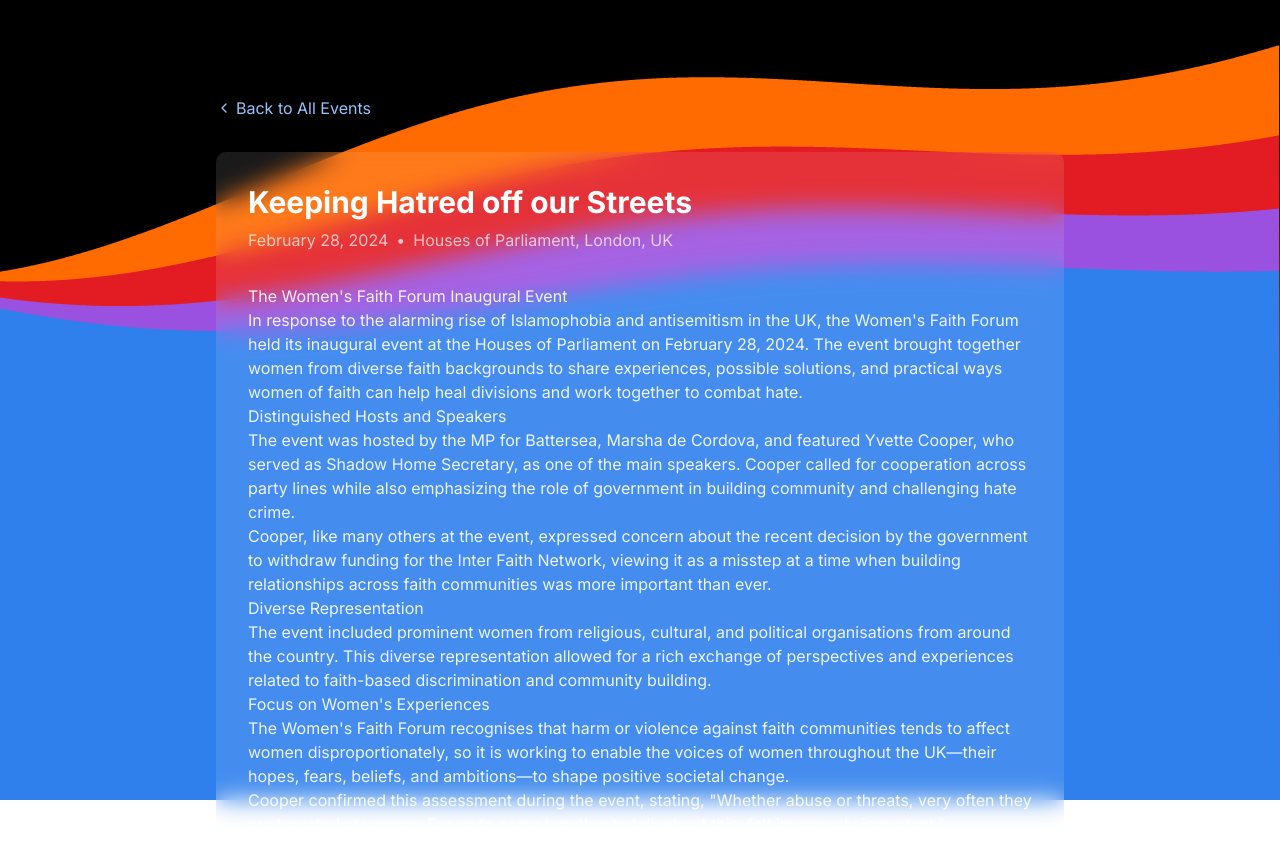
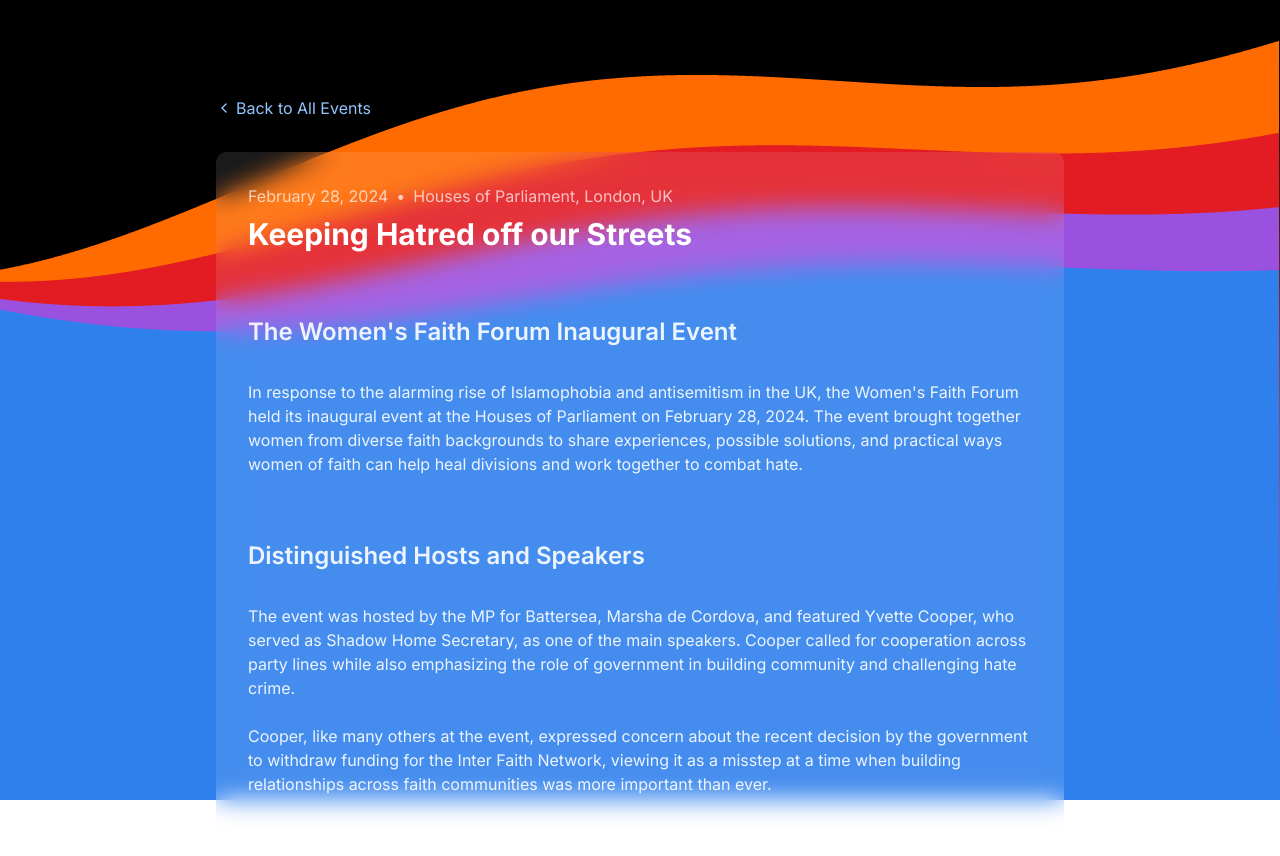
Before and after one commit to jmadeiros/wff1, a Next.js app: page /events/keeping-hatred-off-our-streets in a window 1280 px wide. Shown: the top 856 px of the page. Built offline with nearby package versions, Linux system fonts and the light colour scheme.

Commit message:
Update event page styling with gradient backgrounds and improved image display

```diff
--- a/src/app/events/[slug]/page.tsx
+++ b/src/app/events/[slug]/page.tsx
@@ -4,6 +4,7 @@ import WaveBackground from "@/components/layout/WaveBackground"
 import { notFound } from "next/navigation"
 import { getEventBySlug } from "@/lib/api/events"
 import { events } from "@/lib/events"
+import Image from "next/image"
 
 // Generate static params for all events
 export async function generateStaticParams() {
@@ -13,12 +14,24 @@ export async function generateStaticParams() {
   }))
 }
 
-export default async function EventPage({ params }: { params: { slug: string } }) {
-  const event = await getEventBySlug(params.slug)
+interface PageProps {
+  params: Promise<{ slug: string }>
+}
+
+export default async function EventPage({ params }: PageProps) {
+  const resolvedParams = await params
+
+  if (!resolvedParams?.slug) {
+    notFound()
+  }
+
+  const event = await getEventBySlug(resolvedParams.slug)
 
   if (!event) {
     notFound()
   }
+
+  const isHateCrimeEvent = resolvedParams.slug === "national-hate-crime-awareness-week"
 
   return (
     <main className="min-h-screen relative">
@@ -32,18 +45,68 @@ export default async function EventPage({ params }: { params: { slug: string } }
 
           <article className="bg-white/10 backdrop-blur-md p-8 rounded-lg">
             <header className="mb-8">
-              <h1 className="text-3xl font-bold text-white mb-2">{event.title}</h1>
-              <div className="text-white/70">
+              <div className="text-white/70 mb-2">
                 <span>{event.date}</span>
                 <span className="mx-2">•</span>
                 <span>{event.location}</span>
               </div>
+              <h1 className="text-3xl font-bold text-white">{event.title}</h1>
             </header>
 
-            <div
-              className="prose prose-invert prose-lg max-w-none text-white/90"
-              dangerouslySetInnerHTML={{ __html: event.content || "" }}
-            />
+            {isHateCrimeEvent ? (
+              <div className="text-white text-lg">
+                <div className="bg-gradient-to-b from-red-500 to-purple-600 py-6 px-4 -mx-4 mb-6">
+                  <h2 className="text-2xl font-semibold mb-4">Event Overview</h2>
+                  <p className="mb-6">The publication of new hate crime figures from the Home Office was the background for an event in parliament on 15th October, hosted by the Women's Faith Forum as part of National Hate Crime Awareness Week.</p>
+
+                  <p className="mb-6">Whilst hate crime overall had declined slightly this year, the figures showed the highest annual count in religious hate crime offences since the department began collecting data in 2012, driven by anti-Jewish and anti-Muslim hate crime.</p>
+                </div>
+
+                <div className="bg-gradient-to-b from-purple-600 to-blue-500 py-6 px-4 -mx-4 mb-6">
+                  <h2 className="text-2xl font-semibold mb-4">Distinguished Attendees</h2>
+                  <p className="mb-6">Hosted by Sarah Sackman KC MP, Solicitor General, and attended by Lord Khan, Minister for Faith, the event in parliament was attended by over 50 women of faith from civil society organisations and joined by 6 parliamentarians. It provided an opportunity to share lived experiences, initiatives, and the demands of civil society around faith-based hate crime.</p>
+
+                  <div className="my-8">
+                    <img
+                      src="/images/events/national-hate-crime-awareness-week.jpg"
+                      alt="Women's Faith Forum members and parliamentarians at the National Hate Crime Awareness Week event"
+                      className="w-full"
+                    />
+                  </div>
+
+                  <p className="mb-6">Ms Sackman told the meeting of the Women's Faith Forum that raising awareness of hate crime and the presence of the meeting in itself was an act of hope. Ms Sackman's call to the meeting was that the Britain represented in the forum should be the Britain we should want to be part of.</p>
+
+                  <p className="mb-6">She said, "I was inspired to join the incredible Women's Faith Forum & help set out this government's agenda for tackling Hate Crime. From education to law enforcement, you have a commitment from us to address the rise we've seen in religiously motivated attacks."</p>
+                </div>
+
+                <div className="bg-blue-500 py-6 px-4 -mx-4 mb-6">
+                  <h2 className="text-2xl font-semibold mb-4">Parliamentary Support</h2>
+                  <p className="mb-6">The event was attended by parliamentarians from Jewish, Christian, Sikh and Muslim traditions and, additionally featured speakers from all faiths and none.</p>
+
+                  <p className="mb-6">Christine Jardine MP Lib Dem (Edinburgh West) and Spokesperson for Women and Equalities said that we are standing at a very difficult point in history with the explosion of Islamophobia and antisemitism. She urged the women to talk openly about it and to act in their communities. She also said the police need to be trusted to respond swiftly and that MPs must play their role by watching their words and setting a constructive tone for public debate.</p>
+
+                  <p className="mb-6">Laura Marks, co-founder of the Women's Faith Forum said, "The women of Britain are particularly vulnerable to hate crime and equally, hold the key to understanding ways to address it. The Women's Faith Forum allows the often unheard but highly effective voices of the women of the faith communities, to be heard by policy makers and to change the national narrative."</p>
+                </div>
+
+                <div className="bg-blue-500 py-6 px-4 -mx-4">
+                  <h2 className="text-2xl font-semibold mb-4">Community Voices</h2>
+                  <p className="mb-6">Kirith Entwistle MP, Labour (Bolton North East) encouraged members to keep putting themselves forward and to be proud of their faith identity. She urged the attendees to ensure that the fire of hate crime is not allowed to be ignited.</p>
+
+                  <p className="mb-6">Anna Dixon MP Labour (Shipley) spoke about Bradford's long and well-established history as a city of sanctuary following the race riots in 2001 and the formation of the Bradford Hate Crime Alliance.</p>
+
+                  <p className="mb-6">Other MPs attending and speaking were Preet Kaur Gill MP for Birmingham Edgbaston, who spoke movingly about her own experiences of hate crime, and Satvir Kaur MP for Southampton.</p>
+
+                  <p className="mb-6">Hadiya Masieh, Founder and Executive Director of The Groundswell Project, said: "As we map hatred, we must also map kindness. In the darkness of hate crime haters divide – we must unify. We must promote kindness at all costs."</p>
+
+                  <p className="mb-6">Rev'd Lucy Winkett, Priest, St James Piccadilly reflected on how this year marks the 30th year of the anniversary of the ordination of women in the CofE when there had been an explosion of hate against women and the role of women in leadership. She had felt vulnerable going out into the street with her collar on but she encouraged women in religious circles to keep on moving from the private to the public – to lead, to teach, to be visible – to promote compassion and inclusion. "We cannot leave the interpretation of our scriptures to others."</p>
+                </div>
+              </div>
+            ) : (
+              <div
+                className="prose prose-invert prose-lg max-w-none text-white/90 [&>h2]:text-2xl [&>h2]:font-semibold [&>h2]:mt-16 [&>h2]:mb-8 [&>p]:mb-6 [&>img]:block [&>img]:max-w-full"
+                dangerouslySetInnerHTML={{ __html: event.content || "" }}
+              />
+            )}
           </article>
         </div>
       </div>
--- a/src/app/globals.css
+++ b/src/app/globals.css
@@ -163,3 +163,11 @@
 .list-item-desc {
   @apply line-clamp-2 text-sm leading-snug text-white/70;
 }
+
+/* Event image styling */
+.prose img {
+  display: block;
+  width: 100%;
+  margin-top: 2rem;
+  margin-bottom: 2rem;
+}
--- a/src/lib/events.ts
+++ b/src/lib/events.ts
@@ -19,7 +19,18 @@ export const events: Record<string, Event> = {
       <h2>Distinguished Attendees</h2>
       <p>Hosted by Sarah Sackman KC MP, Solicitor General, and attended by Lord Khan, Minister for Faith, the event in parliament was attended by over 50 women of faith from civil society organisations and joined by 6 parliamentarians. It provided an opportunity to share lived experiences, initiatives, and the demands of civil society around faith-based hate crime.</p>
 
-    <p>Ms Sackman told the meeting of the Women's Faith Forum that raising awareness of hate crime and the presence of the meeting in itself was an act of hope. Ms Sackman's call to the meeting was that the Britain represented in the forum should be the Britain we should want to be part of. She said, "I was inspired to join the incredible Women's Faith Forum & help set out this government's agenda for tackling Hate Crime. From education to law enforcement, you have a commitment from us to address the rise we've seen in religiously motivated attacks."</p>
+      <figure>
+        <img
+          src="/images/events/national-hate-crime-awareness-week.jpg"
+          alt="Women's Faith Forum members and parliamentarians at the National Hate Crime Awareness Week event"
+          width="100%"
+          height="auto"
+        />
+      </figure>
+
+      <p>Ms Sackman told the meeting of the Women's Faith Forum that raising awareness of hate crime and the presence of the meeting in itself was an act of hope. Ms Sackman's call to the meeting was that the Britain represented in the forum should be the Britain we should want to be part of.</p>
+
+      <p>She said, "I was inspired to join the incredible Women's Faith Forum & help set out this government's agenda for tackling Hate Crime. From education to law enforcement, you have a commitment from us to address the rise we've seen in religiously motivated attacks."</p>
 
       <h2>Parliamentary Support</h2>
       <p>The event was attended by parliamentarians from Jewish, Christian, Sikh and Muslim traditions and, additionally featured speakers from all faiths and none.</p>
```
Lines whose indentation alone changed are shown as unchanged.
